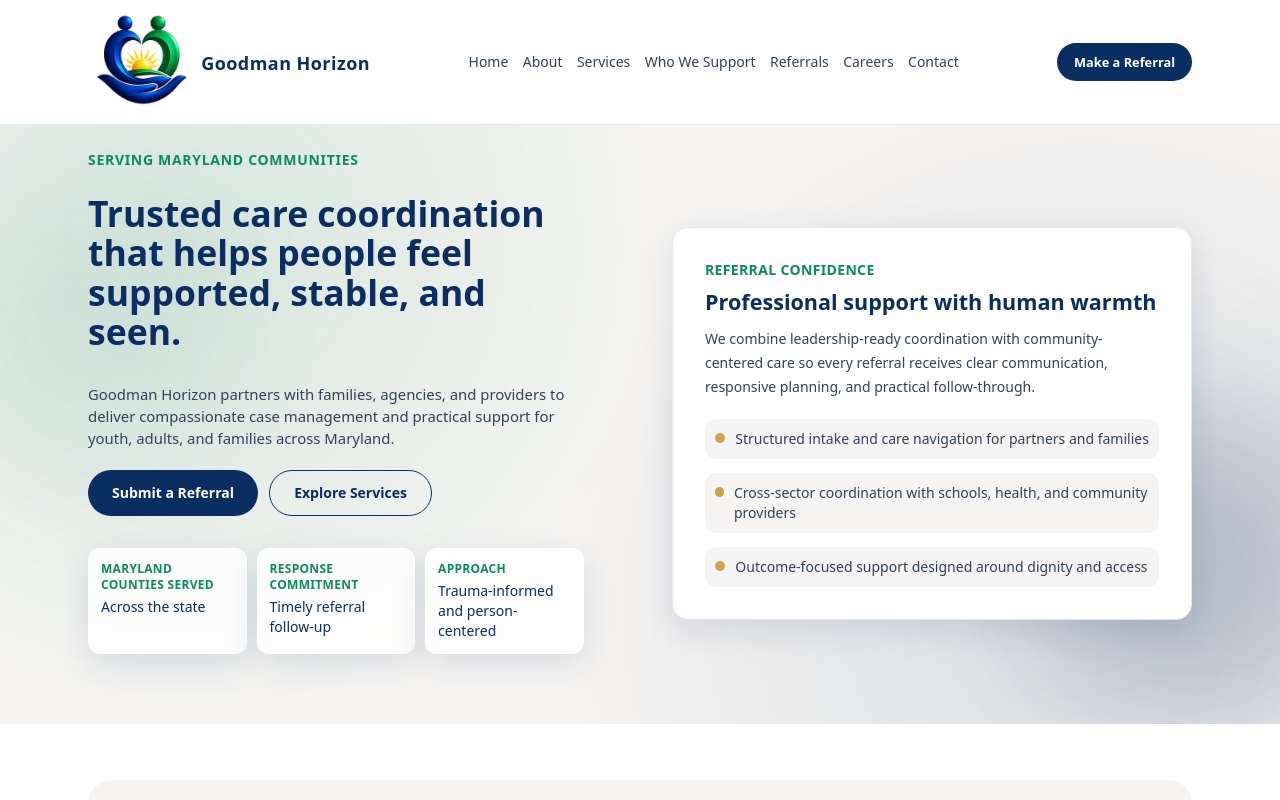
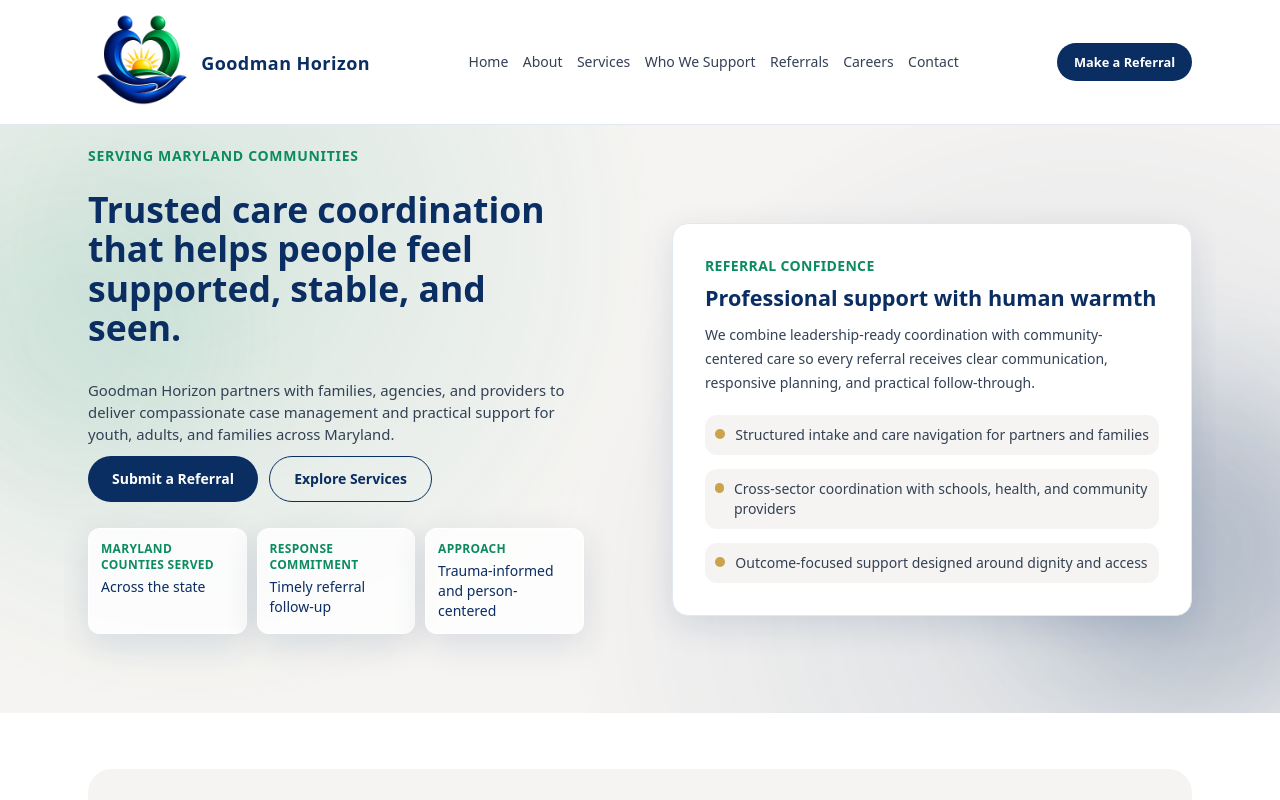
Before and after one commit to EricGoodmanD/Goodman-Horizon, a Next.js app: page / in a window 1280 px wide. Shown: the top 800 px of the page. Built offline with nearby package versions, Linux system fonts and the light colour scheme.

Commit message:
Tighten laptop hero vertical spacing

```diff
--- a/app/globals.css
+++ b/app/globals.css
@@ -61,10 +61,10 @@ body {
 
   .laptop-hero-shell {
     grid-template-columns: minmax(0, 1.03fr) minmax(0, 0.97fr);
-    min-height: 23.6rem;
+    min-height: 22.4rem;
     gap: 1.35rem;
-    padding-top: 1.8rem;
-    padding-bottom: 1.9rem;
+    padding-top: 1.55rem;
+    padding-bottom: 1.45rem;
     align-items: center;
     overflow: hidden;
   }
@@ -87,15 +87,15 @@ body {
   }
 
   .laptop-hero-actions {
-    margin-top: 0.45rem;
+    margin-top: 0.2rem;
     gap: 0.7rem;
-    transform: translateY(-24px);
+    transform: translateY(-34px);
   }
 
   .laptop-hero-stats {
-    margin-top: 0.25rem;
+    margin-top: 0.05rem;
     gap: 0.6rem;
-    transform: translateY(-40px);
+    transform: translateY(-56px);
   }
 
   .laptop-hero-card {
@@ -104,7 +104,7 @@ body {
     margin-left: auto;
     margin-right: auto;
     width: 100%;
-    transform: translateY(-1.15rem);
+    transform: translateY(-1.25rem);
   }
 
   .laptop-hero-card-title {
```
